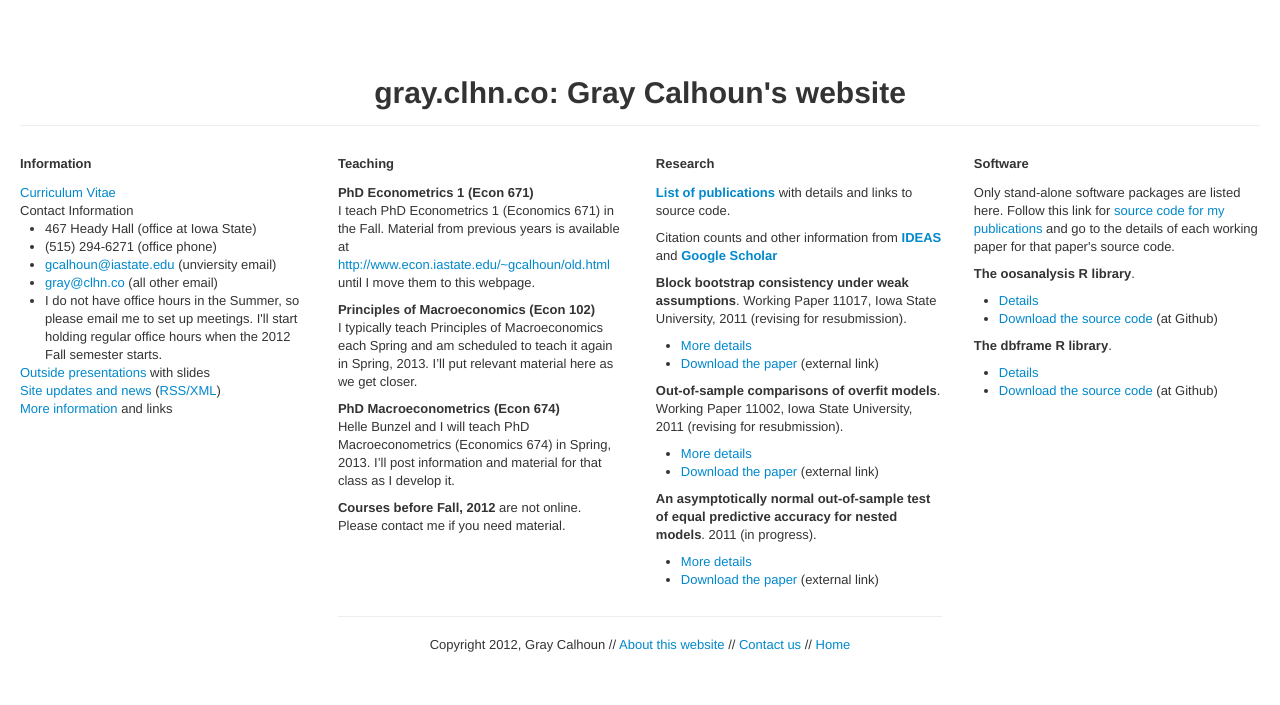
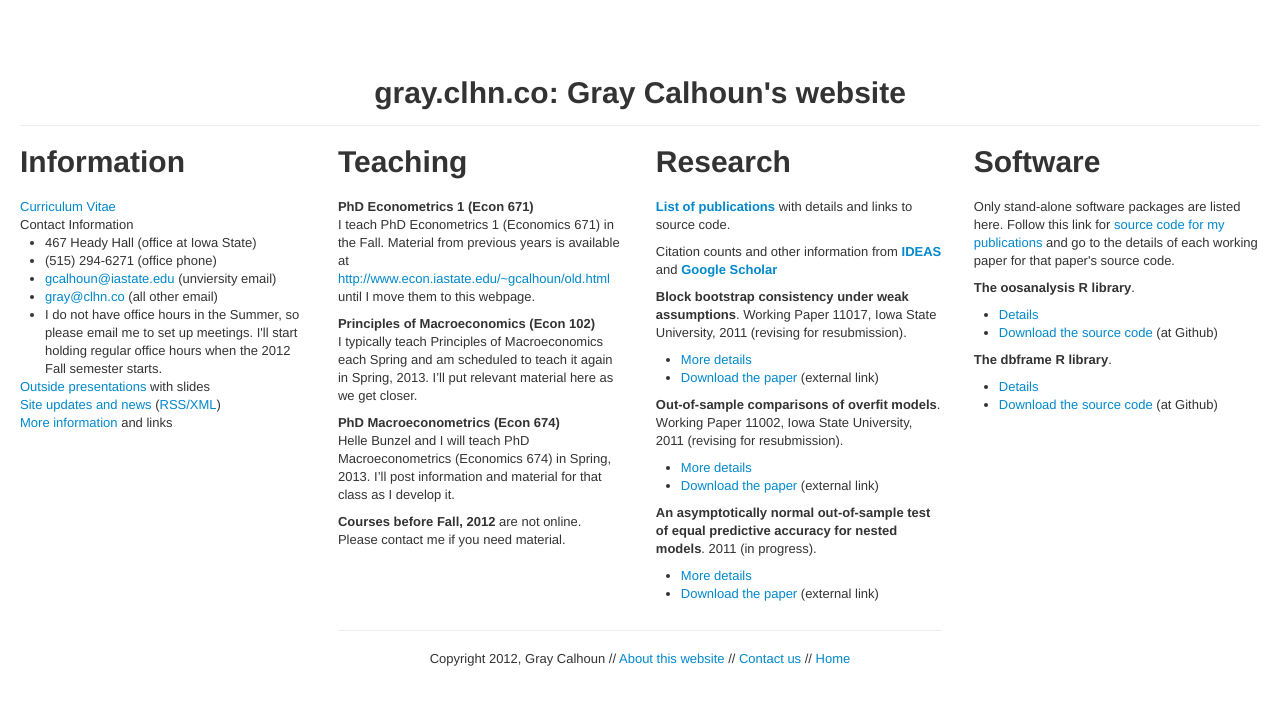
Before and after one commit to mmkuang/grayclhn.github.io, a Jekyll site: the page built from index.md, in a window 1280 px wide. Shown: the top 705 px of the page. Built offline with Jekyll 4.4.1, drawn with Linux system fonts in a browser that asks for light colours.

Commit message:
Increased size of subheadings on intro page
It was pretty difficult to spot the different sections on
a mobile phone or narrow screen; basically wherever they
switched to a 'stacked' layout.

```diff
--- a/index.md
+++ b/index.md
@@ -10,7 +10,7 @@ layout: empty
 </div></div></div>
 
 <div class="row-fluid">
-  <div class="span3"><h2>Information</h2>
+  <div class="span3"><h1>Information</h1><br>
     <ul class="unstyled">
       <li><a href="/gcalhoun-cv.html">Curriculum Vitae</a></li>
       <li>Contact Information<ul>
@@ -29,7 +29,7 @@ layout: empty
     </ul>
   </div>
 
-  <div class="span3"><h2>Teaching</h2>
+  <div class="span3"><h1>Teaching</h1><br>
     <a name="e671"> </a>
     <strong>PhD Econometrics 1 (Econ 671)</strong>
     <p>I teach PhD Econometrics 1 (Economics 671) in the Fall. Material from
@@ -55,7 +55,7 @@ layout: empty
   </div>
 
   <div class="span3">
-    <h2>Research</h2>
+    <h1>Research</h1><br>
     <ul class="unstyled">
       <li><p> <strong><a href="/papers/">List of publications</a></strong>
 	  with details and links to source code.</p></li>
@@ -76,7 +76,7 @@ layout: empty
     </ul>
   </div>
 
-  <div class="span3"><h2>Software</h2>
+  <div class="span3"><h1>Software</h1><br>
     <p>Only stand-alone software packages are listed here.  Follow
       this link for <a href="/papers/">source code for my publications</a>
       and go to the details of each working paper for that paper's source
```
